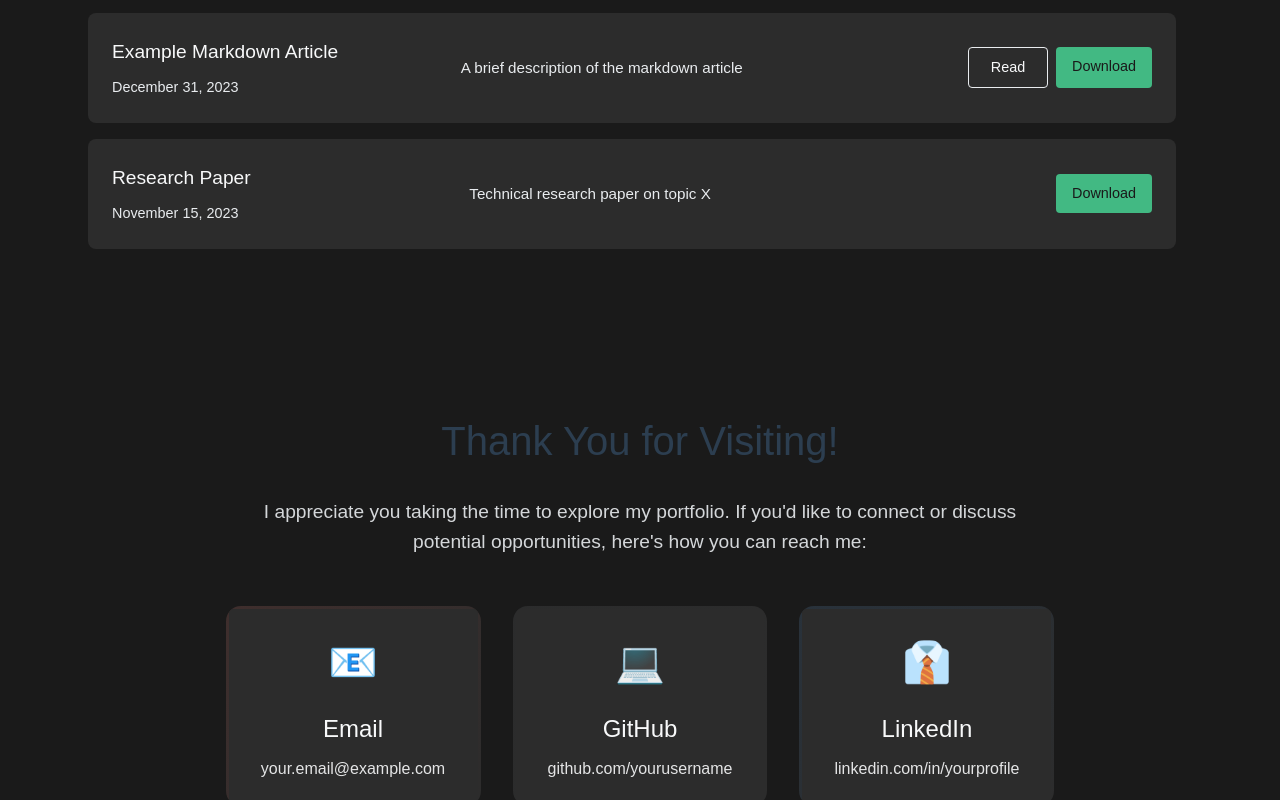
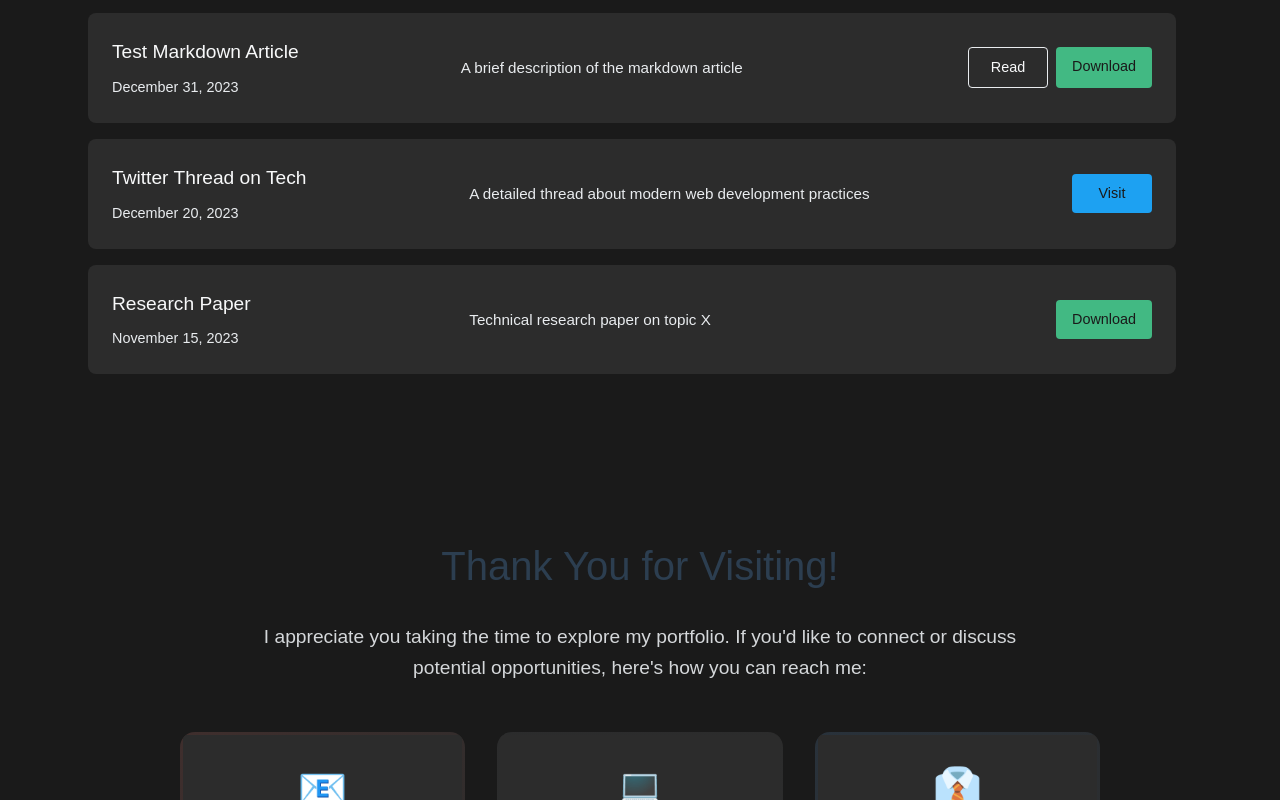
Before and after one commit to truelsont/personal_website, a Vue app: page / in a window 1280 px wide. Shown: the part 2660-3460 px from the top of the page. Built offline with nearby package versions, Linux system fonts and the light colour scheme; the HTML template or start-up script is replaced by a standard one.

Commit message:
added link support for other sites in the writing section. Centered the Title for that component as well

```diff
--- a/src/assets/component-data/contact-data.json
+++ b/src/assets/component-data/contact-data.json
@@ -2,22 +2,22 @@
   "contactInfo": [
     {
       "type": "Email",
-      "value": "your.email@example.com",
-      "link": "mailto:your.email@example.com",
+      "value": "thor.truelson.work@gmail.com",
+      "link": "mailto:thor.truelson.work@gmail.com",
       "icon": "📧",
       "color": "#EA4335"
     },
     {
       "type": "GitHub",
-      "value": "github.com/yourusername",
-      "link": "https://github.com/yourusername",
+      "value": "https://github.com/truelsont",
+      "link": "https://github.com/truelsont",
       "icon": "💻",
       "color": "#24292E"
     },
     {
       "type": "LinkedIn",
-      "value": "linkedin.com/in/yourprofile",
-      "link": "https://linkedin.com/in/yourprofile",
+      "value": "LinkedIn Hyperlink",
+      "link": "https://www.linkedin.com/in/thor-truelson-69943620a/",
       "icon": "👔",
       "color": "#0A66C2"
     }
--- a/src/assets/component-data/projects-data.json
+++ b/src/assets/component-data/projects-data.json
@@ -9,29 +9,21 @@
       "id": 1,
       "title": "Personal Portfolio",
       "description": "A Vue.js-based personal portfolio website showcasing projects and experience.",
-      "detailedSummary": "A modern, responsive portfolio website built with Vue.js and TypeScript. Features include dynamic project showcases, interactive timeline, and a contact form. The site demonstrates best practices in web development and modern UI/UX design principles.",
+      "detailedSummary": "The website you are currently viewing is this project. It's a modern, responsive portfolio website built with Vue.js and TypeScript. Features include dynamic project showcases, interactive timeline, and a contact form. The site demonstrates best practices in web development and modern UI/UX design principles.",
       "category": "Personal",
-      "technologies": ["Vue.js", "TypeScript", "CSS3"],
+      "technologies": ["Vue.js", "TypeScript"],
       "priority": 1,
-      "date": "2023-12-20",
+      "date": "2024-12-30",
       "links": [
-        {
-          "label": "View Demo",
-          "url": "https://portfolio.example.com"
-        },
         {
           "label": "GitHub",
           "url": "https://github.com/username/portfolio"
         }
-      ],
-      "images": [
-        "/images/portfolio-1.jpg",
-        "/images/portfolio-2.jpg"
       ]
     },
     {
       "id": 2,
-      "title": "Task Manager Application for University Research Project",
+      "title": "Fenrir Staregety",
       "description": "Full-stack task management application with real-time updates.",
       "detailedSummary": "A comprehensive task management solution that allows teams to collaborate in real-time. Features include drag-and-drop task organization, real-time notifications, and detailed analytics dashboard.",
       "category": "University",
--- a/src/assets/component-data/writing-data.json
+++ b/src/assets/component-data/writing-data.json
@@ -1,7 +1,7 @@
 {
   "writings": [
     {
-      "title": "Example Markdown Article",
+      "title": "Test Markdown Article",
       "date": "2023-12-31",
       "type": "markdown",
       "description": "A brief description of the markdown article",
@@ -14,6 +14,13 @@
       "type": "pdf",
       "description": "Technical research paper on topic X",
       "filePath": "/assets/files/writings/paper.pdf"
+    },
+    {
+      "title": "Twitter Thread on Tech",
+      "date": "2023-12-20",
+      "type": "external",
+      "description": "A detailed thread about modern web development practices",
+      "filePath": "https://twitter.com/example/status/123"
     }
   ]
 }
--- a/src/components/WritingComponent.vue
+++ b/src/components/WritingComponent.vue
@@ -26,12 +26,22 @@
               Read
             </a>
           </template>
+          <template v-if="writing.type === 'external'">
+            <a :href="writing.filePath"
+               class="action-button external-button"
+               target="_blank"
+               rel="noopener noreferrer">
+              Visit
+            </a>
+          </template>
+          <template v-if="writing.type !== 'external'">
             <a :href="writing.filePath"
                :download="getFileName(writing.filePath)"
                class="action-button download-button"
                @click.prevent="handleFileAction(writing.filePath, 'download')">
               Download
             </a>
+          </template>
         </div>
       </div>
     </div>
@@ -45,7 +55,7 @@ import writingData from '@/assets/component-data/writing-data.json'
 interface Writing {
   title: string
   date: string
-  type: 'markdown' | 'pdf'
+  type: 'markdown' | 'pdf' | 'external'
   description: string
   filePath: string
   previewText?: string
@@ -122,6 +132,7 @@ function handleFileAction(filePath: string, action: 'read' | 'download') {
 
 .writing-header {
   margin-bottom: 2rem;
+  text-align: center;
 }
 
 .writing-header h2 {
@@ -221,6 +232,15 @@ function handleFileAction(filePath: string, action: 'read' | 'download') {
   background-color: var(--accent-color-dark);
 }
 
+.external-button {
+  background-color: #1DA1F2;
+  color: var(--bg-primary);
+}
+
+.external-button:hover {
+  background-color: #0d8bd9;
+}
+
 @media (max-width: 1024px) {
   .writing-item {
     grid-template-columns: 2fr 2fr 1fr;
```
Also changed, not shown: 1 other file (tests, documents, lock files or other folders). Lines whose indentation alone changed are shown as unchanged.
